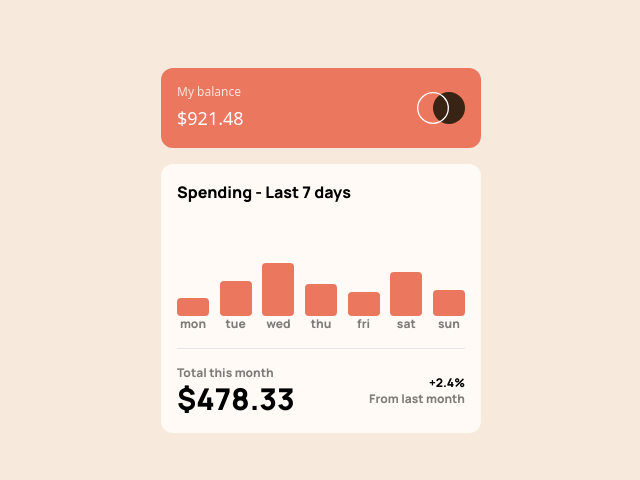
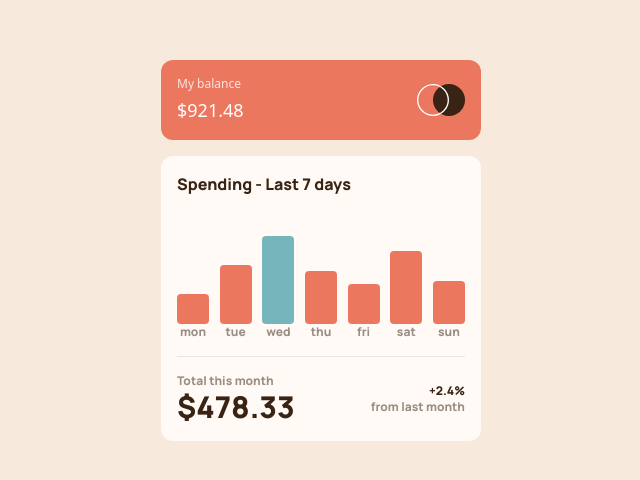
Before and after one commit to ninaokumura/expense-chart, a React (Create React App) app: page / in a window 1280 px wide. Shown: the part 150-630 px from the top of the page, without its empty margins (319-959 px from the left). Built offline with nearby package versions, Linux system fonts and the light colour scheme.

Commit message:
find the highest value + change backgroundColor dynamically

```diff
--- a/src/components/Bar.jsx
+++ b/src/components/Bar.jsx
@@ -3,11 +3,12 @@ import React from 'react';
 export default function Bar(props) {
   return (
     <div>
-      <div className='h-24 flex items-end'>
+      <div className='h-28 flex items-end'>
         <div
           className='bg-soft-red w-8 rounded'
           style={{
-            height: props.height,
+            height: `${props.height * 1.5}%`,
+            backgroundColor: props.backgroundColor,
           }}
         ></div>
       </div>
--- a/src/components/ExpenseChart.jsx
+++ b/src/components/ExpenseChart.jsx
@@ -3,25 +3,44 @@ import Bar from './Bar';
 import data from '../data/data.json';
 
 export default function ExpenseChart() {
+  // const initialValue = 0;
+  // const totalExpense = data.reduce(
+  //   (previousValue, currentValue) => previousValue + currentValue.amount,
+  //   initialValue
+  // );
+
+  const maxValue = data.reduce((prev, current) =>
+    prev.amount > current.amount ? prev : current
+  );
+
   return (
-    <div className='bg-very-pale-orange rounded-xl p-4 font-manrope'>
+    <div className='bg-very-pale-orange rounded-xl p-4 font-manrope text-dark-brown'>
       <div className='grid gap-4'>
         <h1 className='font-[500] font-manrope'>Spending - Last 7 days</h1>
         <div className='flex justify-between items-end'>
           {data.map(balanceInfo => (
-            <Bar height={balanceInfo.amount} day={balanceInfo.day} />
+            <Bar
+              height={balanceInfo.amount}
+              day={balanceInfo.day}
+              key={balanceInfo.day}
+              backgroundColor={
+                balanceInfo.amount === maxValue.amount
+                  ? 'hsl(186, 34%, 60%)'
+                  : 'hsl(10, 79%, 65%)'
+              }
+            />
           ))}
         </div>
-        <hr />
+        <hr className='text-medium-brown' />
         <div className='flex justify-between'>
           <div>
             <div className='text-xs opacity-50'>Total this month</div>
-            <div className='font-[500] font-manrope text-3xl'>$478.33</div>
+            <div className='font-[500] text-3xl'>$478.33</div>
           </div>
           <div className='text-xs grid place-items-center'>
             <div>
               <div className='text-right'>+2.4%</div>
-              <div className='opacity-50'>From last month</div>
+              <div className='opacity-50'>from last month</div>
             </div>
           </div>
         </div>
--- a/tailwind.config.js
+++ b/tailwind.config.js
@@ -4,7 +4,7 @@ module.exports = {
     extend: {
       colors: {
         'soft-red': 'hsl(10, 79%, 65%)',
-        cyan: 'hsl(186, 34%, 60%)',
+        'cyan-pastel': 'hsl(186, 34%, 60%)',
         'dark-brown': 'hsl(25, 47%, 15%)',
         'medium-brown': 'hsl(28, 10%, 53%)',
         cream: 'hsl(27, 66%, 92%)',
```
